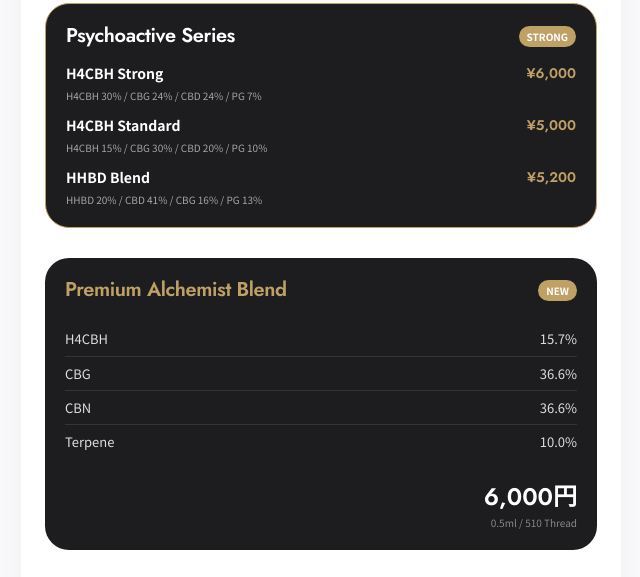
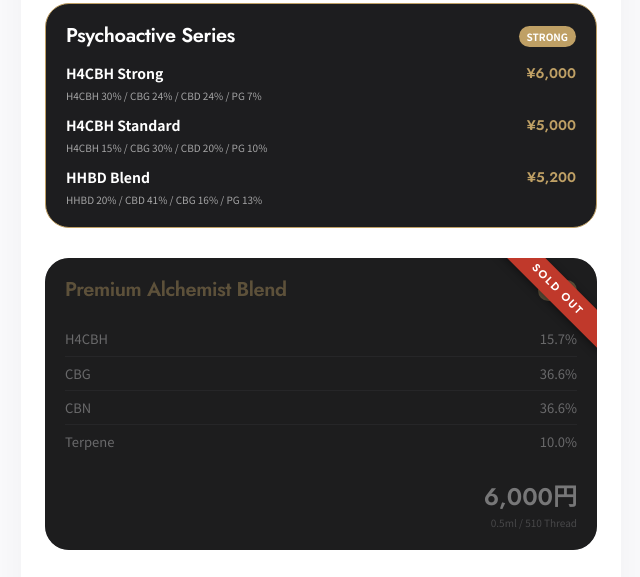
Before and after one commit to DJ-RINO/DJ-catlog-public, a plain HTML site: page index.html in a window 1280 px wide. Shown: the part 6543-7120 px from the top of the page, without its empty margins (319-959 px from the left). Drawn offline with Linux system fonts and the light colour scheme.

Commit message:
Add SOLD OUT label to Premium Alchemist Blend card

```diff
--- a/index.html
+++ b/index.html
@@ -975,7 +975,14 @@
             </div>
 
             <!-- Existing Premium Alchemist Blend -->
-            <div class="card card-dark" style="margin-bottom: 30px;">
+            <div class="card card-dark" style="margin-bottom: 30px; overflow: hidden;">
+                <!-- SOLD OUT Overlay -->
+                <div
+                    style="position: absolute; top: 0; left: 0; width: 100%; height: 100%; background: rgba(29,29,31,0.6); z-index: 10; border-radius: var(--radius-card);">
+                </div>
+                <div
+                    style="position: absolute; top: 18px; right: -35px; z-index: 11; background: #c0392b; color: white; font-family: 'Jost', sans-serif; font-weight: 700; font-size: 11px; letter-spacing: 0.15em; padding: 5px 40px; transform: rotate(45deg); box-shadow: 0 2px 8px rgba(0,0,0,0.4); -webkit-print-color-adjust: exact; print-color-adjust: exact;">
+                    SOLD OUT</div>
                 <div style="display: flex; justify-content: space-between; align-items: center;">
                     <h3 style="font-size: 20px; font-family: 'Jost'; color: var(--text-gold);">Premium Alchemist Blend
                     </h3>
```
